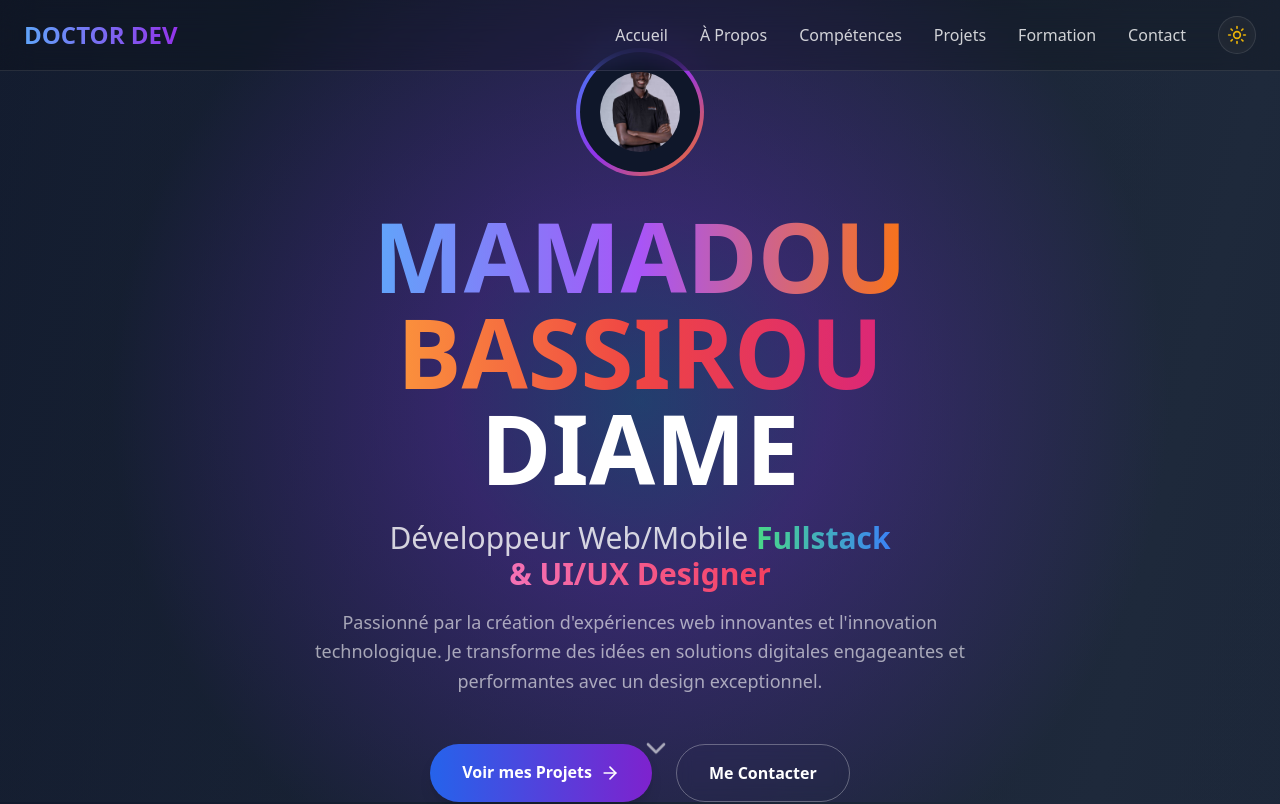
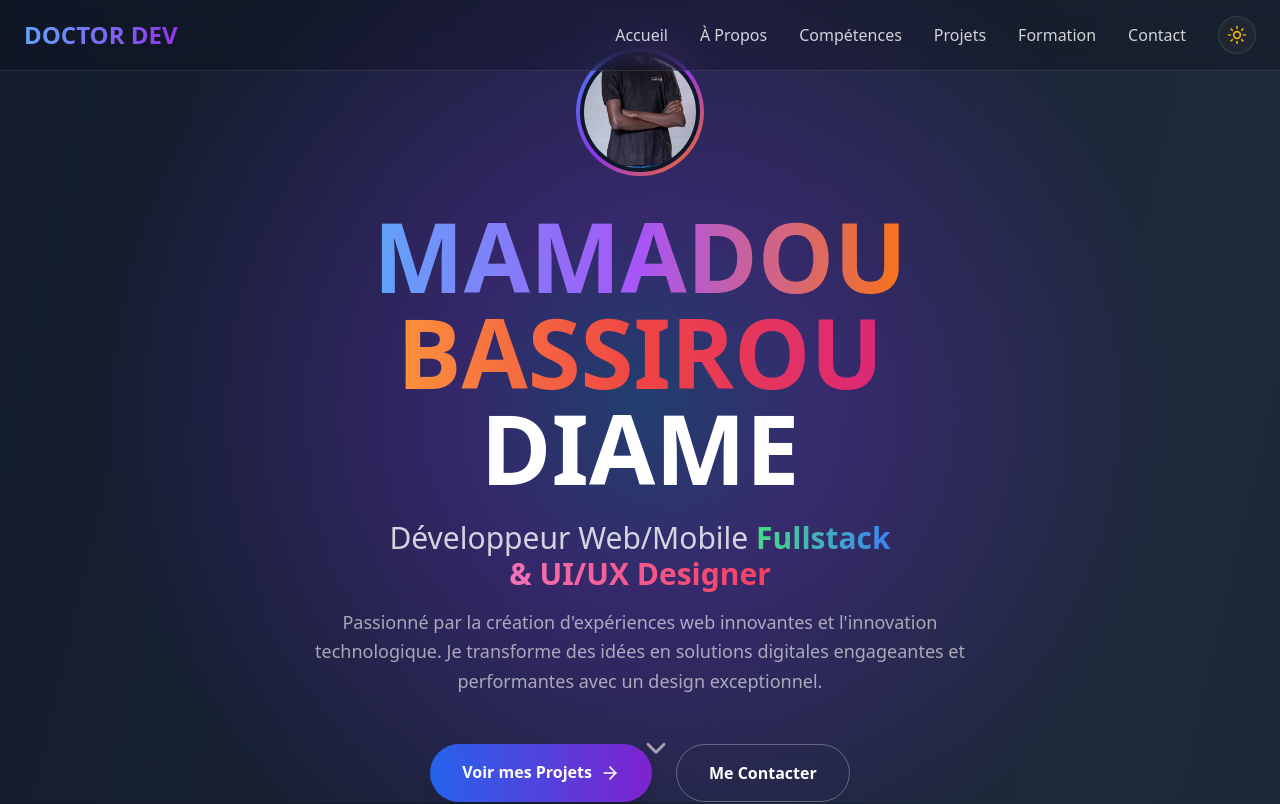
Before and after one commit to Bachir-uchiwA/porte_follio, a React (Vite) app: page / in a window 1280 px wide. Shown: the top 804 px of the page. Built offline with nearby package versions, Linux system fonts and the light colour scheme.

Commit message:
eleven commit

```diff
--- a/src/App.tsx
+++ b/src/App.tsx
@@ -238,7 +238,7 @@ function App() {
                 <img
                   src={mamadouPhoto}
                   alt="Mamadou Bassirou DIAME"
-                  className="w-20 h-20 rounded-full object-cover"
+                  className="w-28 h-28 rounded-full object-cover object-bottom"
                 />
               </div>
             </div>
```
